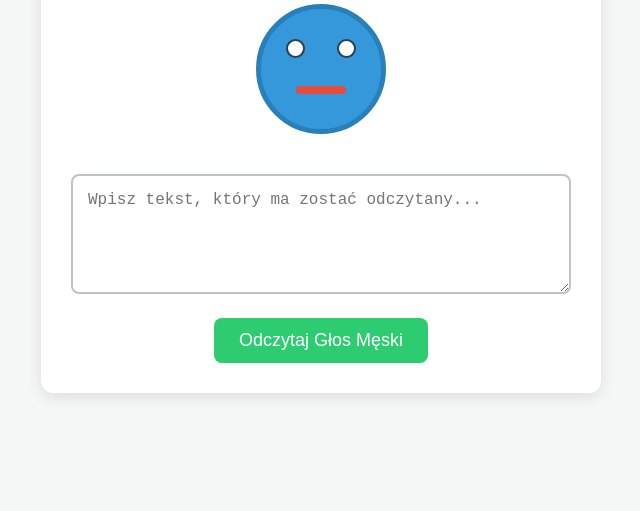
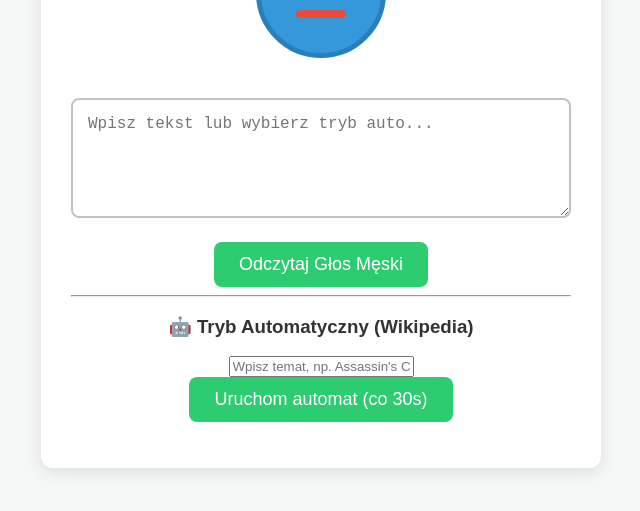
Before and after one commit to pasjonatg/mowiacy-avatar-, a plain HTML site: page index.html in a window 1280 px wide. Shown: the part 259-770 px from the top of the page, without its empty margins (319-959 px from the left). Drawn offline with Linux system fonts and the light colour scheme.

Commit message:
Add files via upload

```diff
--- a/index.html
+++ b/index.html
@@ -3,7 +3,7 @@
 <head>
     <meta charset="UTF-8">
     <meta name="viewport" content="width=device-width, initial-scale=1.0">
-    <title>Mówiący Awatar TTS</title>
+    <title>Mówiący Awatar TTS - Tryb Auto</title>
     <link rel="stylesheet" href="style.css">
 </head>
 <body>
@@ -16,8 +16,19 @@
             <div id="mouth"></div>
         </div>
 
-        <textarea id="text-input" placeholder="Wpisz tekst, który ma zostać odczytany..."></textarea>
+        <textarea id="text-input" placeholder="Wpisz tekst lub wybierz tryb auto..."></textarea>
         <button id="speak-button">Odczytaj Głos Męski</button>
+
+        <div class="auto-section">
+            <hr>
+            <h3>🤖 Tryb Automatyczny (Wikipedia)</h3>
+            <input type="text" id="topic-input" placeholder="Wpisz temat, np. Assassin's Creed">
+            <div class="button-group">
+                <button id="auto-button">Uruchom automat (co 30s)</button>
+                <button id="stop-button" class="btn-stop" style="display: none;">Zatrzymaj</button>
+            </div>
+            <p id="status-info"></p>
+        </div>
     </div>
 
     <script src="script.js"></script>
```
